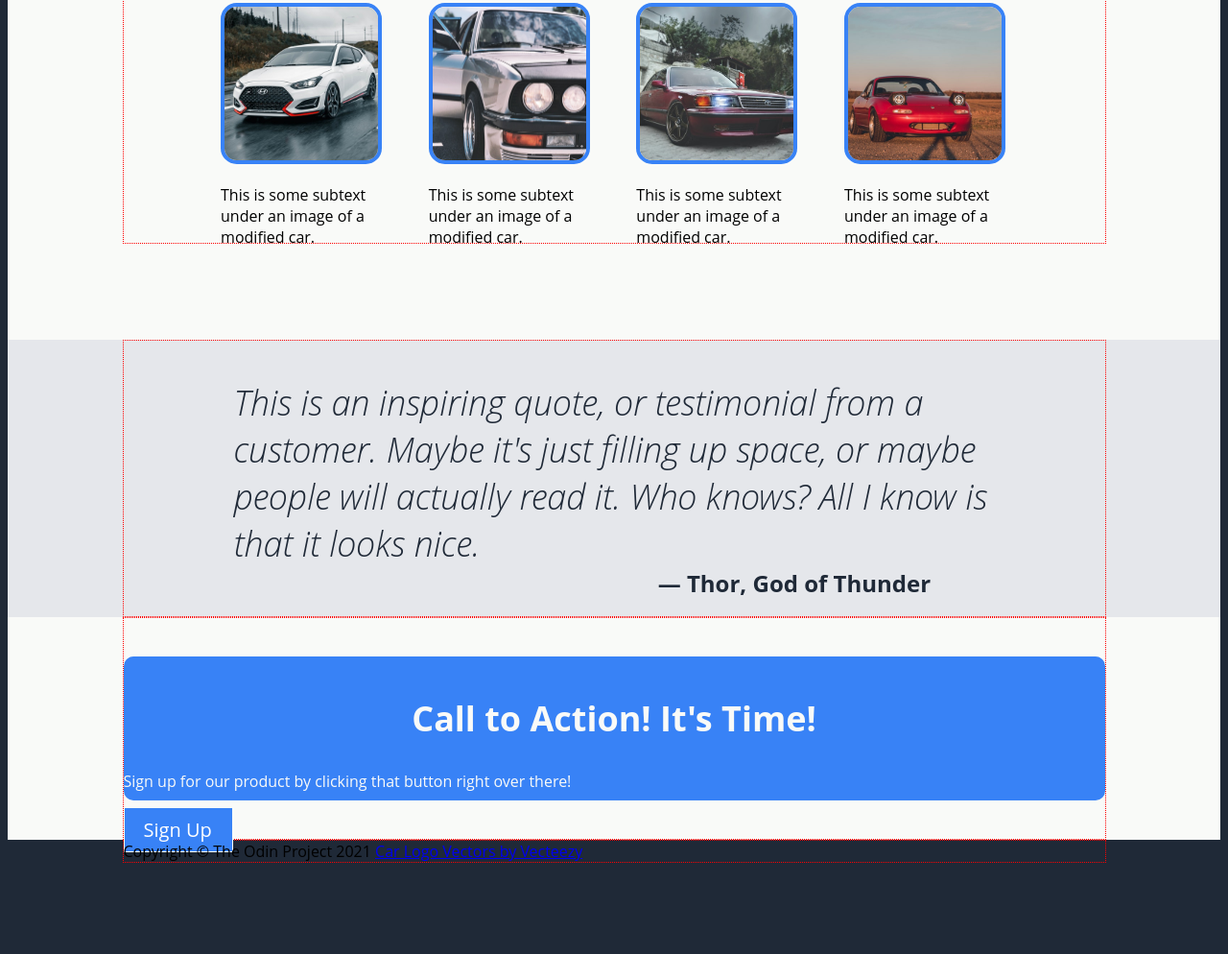
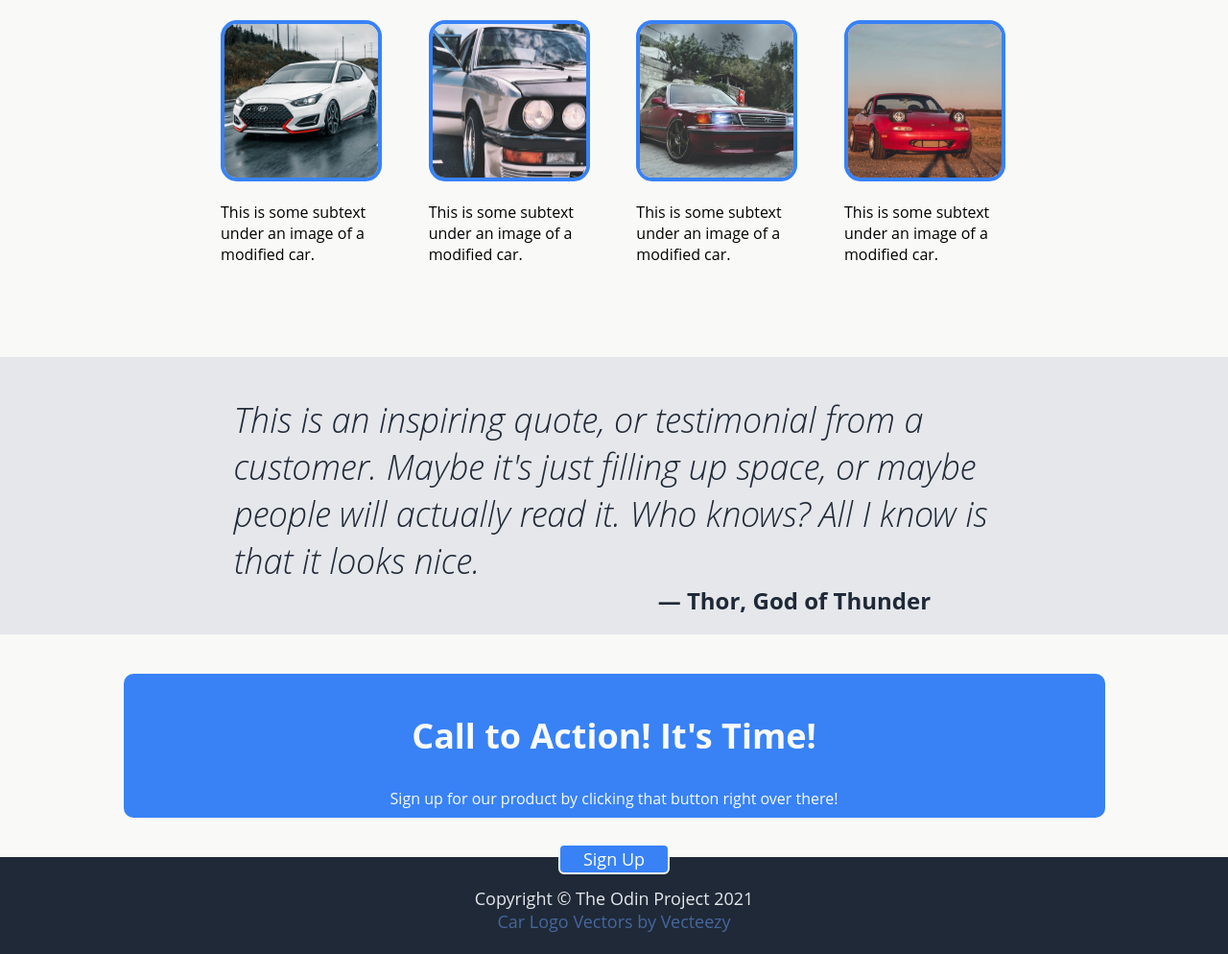
Before and after one commit to robrcodes/odin-landing-page, a plain HTML site: page index.html in a window 1280 px wide. Shown: the part 840-1834 px from the top of the page at 96% size. Before the commit the page ends 1747 px from the top, so only its background shows below. Drawn offline with Linux system fonts and the light colour scheme.

Commit message:
fixed collapsing margins and overflow issues, mobile view done

```diff
--- a/index.html
+++ b/index.html
@@ -28,10 +28,12 @@
         <section class="hero">
             <div class="wrapper">
                 <div class="hero-words">
-                    <h1>This website is awesome</h1>
+                    <h1>This car site is awesome</h1>
                     <p>This website has some subtext that goes here under the main title.
                         It's smaller font and color is lower contrast.</p>
-                    <a href="" class="btn signup">Sign up</a>
+                    <div class="signup-btn">
+                        <a href="#" class="btn">Sign up</a>
+                    </div>
                 </div>
                 <div>
                     <img src="assets/pexels-charles-kettor-1077785.jpg" alt="Two modified cars in parking lot with people speaking together behind" class="hero-image">
@@ -92,8 +94,7 @@
                         </p>
                     </div>
                     <div class="cta-btn">
-                        <a href="#" class="btn signup">Sign Up</a>
-
+                        <a href="#" class="btn">Sign Up</a>
                     </div>
                 </div>
 
--- a/styles.css
+++ b/styles.css
@@ -7,6 +7,8 @@
     --mid-light: #e5e7eb;
     --lightest: #f9faf8;
     --accent: #3882f6;
+    --footlink: #45679e;
+
 
 
 }
@@ -24,8 +26,15 @@ html {
 
 
 body {
+    margin: 0px;
+    padding: 0px;
+    overflow-x: hidden;
     background-color: var(--dark);
     font-family: 'Open Sans', sans-serif;
+}
+
+main {
+    padding: 1px 0px;
 }
 
 
@@ -36,16 +45,9 @@ body {
 .wrapper {
     width: 90%;
     margin: 0 auto;
-    border: red dotted 1px;
+    /* border: red dotted 1px; */
+    padding: 1px 1px; /* handle overflow - collapsing margins */
 }
-
-/* .logo-link {
-    font-size: 24px;
-    color: var(--lightest);
-    text-decoration: none;
-    font-weight: bold;
-
-} */
 
 .logo-link img {
     width: 300px;
@@ -57,9 +59,6 @@ header .wrapper {
     flex-wrap: wrap;
 }
 
-nav {
-    /* margin: 10px 0; */
-}
 
 nav .main-nav {
     display: flex;
@@ -82,10 +81,6 @@ nav .main-nav li a {
 }
 
 
-.hero {
-
-}
-
 h1 {
     color: var(--lightest);
     font-size: 36px;
@@ -94,9 +89,7 @@ h1 {
 
 }
 
-.hero-words {
 
-}
 
 .hero-words p {
     color: var(--mid-light);
@@ -113,6 +106,26 @@ h1 {
 
 }
 
+.signup-btn {
+    text-align: center; /* center sign up button link */
+}
+
+.cta-btn {
+    text-align: center;  /* center sign up button link */
+}
+
+.btn   /* link button */
+{
+    font-size: 18px;
+    text-decoration: none;
+    color: #fff;
+    background-color: var(--accent);
+    border: var(--lightest) 2px solid;
+    border-radius: 6px;
+    display: inline-block;
+    padding: 2px 24px 2px 24px;
+    margin: 20px auto;
+}
 
 .information {
     background-color: var(--lightest);
@@ -131,17 +144,8 @@ h2 {
     width: 80%;
     margin-left: auto;
     margin-right: auto;
-
 }
 
-.box-individual {
-
-
-}
-
-.box-image {
-
-}
 
 .box-image {
     width: 100%;
@@ -190,20 +194,33 @@ figcaption cite {
     padding-bottom: 10px;
     margin-top: 40px;
     margin-bottom: 40px;
-
-
 }
 
-.signup
-{
-    font-size: 20px;
+.cta-words p {
+    padding: 0px 20px;
+    text-align: center;
+}
+
+footer {
+    font-size: 18px;
+    height: 100px;
+    text-align: center;
+}
+
+footer .wrapper {
+    padding-top: 30px;
+}
+
+footer a {
     text-decoration: none;
-    color: #fff;
-    background-color: var(--accent);
-    border: var(--lightest) 1px solid;
-    display: inline-block;
-    padding: 9px 21px 9px 20px;
+    color: var(--footlink);
+    display: block;
 }
+
+.foot-credit {
+    color: var(--mid-light);
+}
+
 
 /* end Mobile first styles --------------------- */
 
@@ -231,7 +248,6 @@ figcaption cite {
         object-fit: none;
         object-position: -20px -55px;
         display: inline;
-
     }
 
 
```
